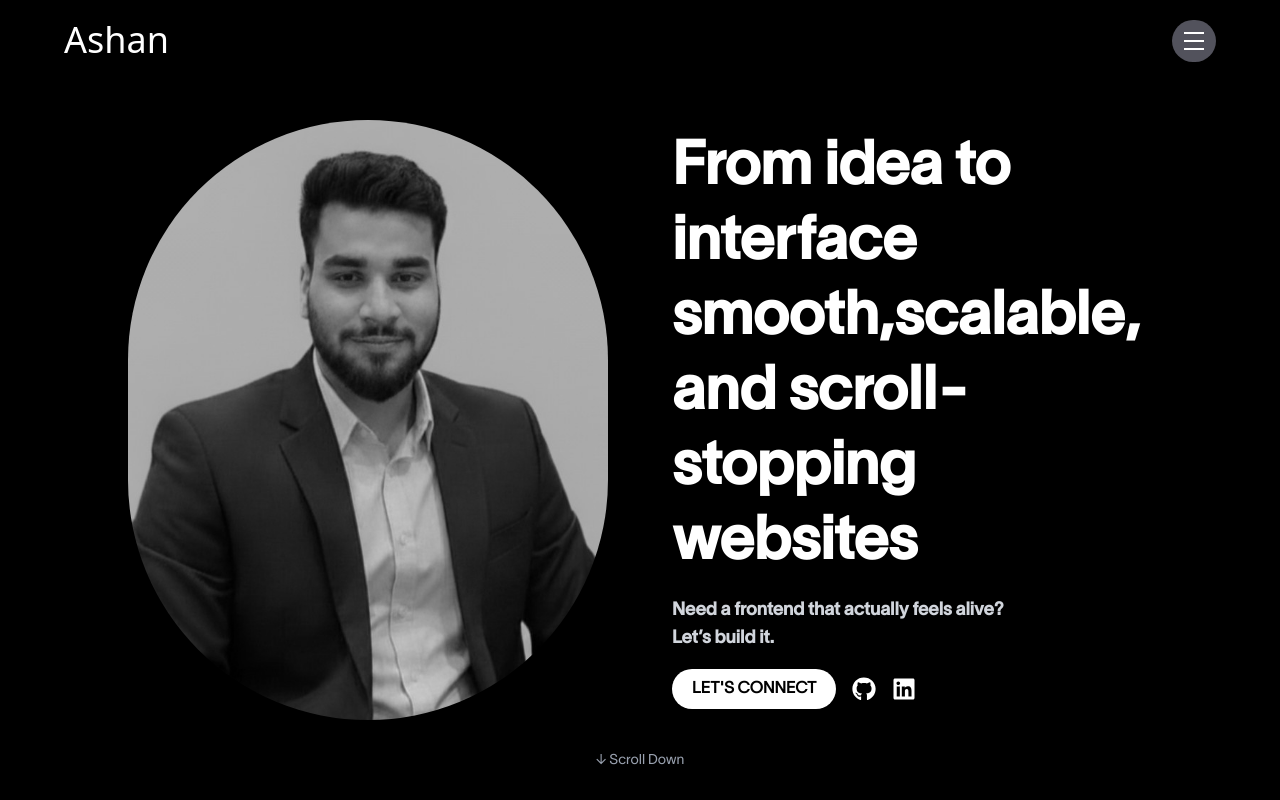
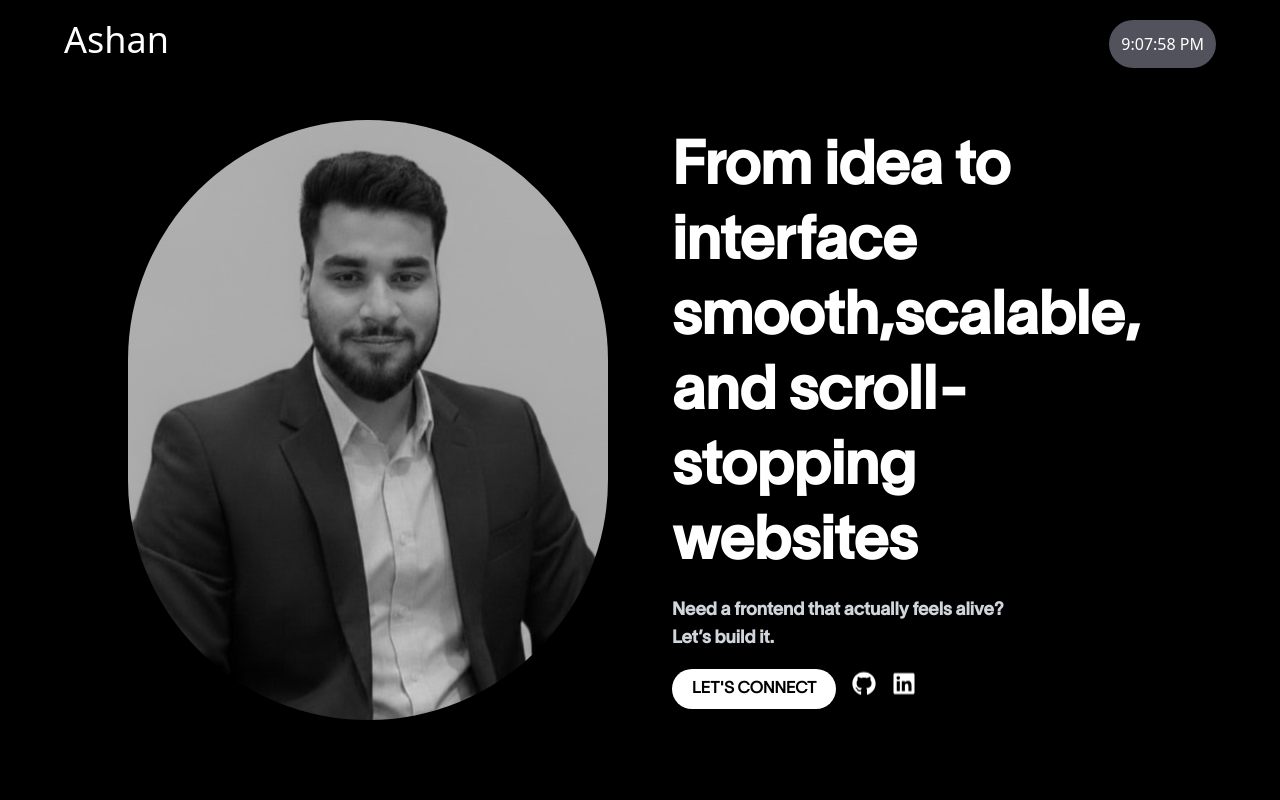
Before and after one commit to ashu1144/portfolio-website2, a React (Vite) app: page / in a window 1280 px wide. Shown: the top 800 px of the page. Built offline with nearby package versions, Linux system fonts and the light colour scheme.

Commit message:
major changes

```diff
--- a/src/components/AboutUs/ContactSection.jsx
+++ b/src/components/AboutUs/ContactSection.jsx
@@ -5,6 +5,13 @@ import { FaGithub, FaLinkedin } from 'react-icons/fa';
 
 const ContactSection = () => {
   const form = useRef();
+
+  function handelCopy(e){
+    alert("copied")
+    window.navigator.clipboard.writeText(e.target.innerText)
+
+
+  }
 
   const sendEmail = (e) => {
     e.preventDefault();
@@ -60,7 +67,7 @@ const ContactSection = () => {
                   </div>
                   <div>
                     <div className="text-zinc-400 text-sm">email</div>
-                    <div className="text-white font-semibold">yourmail@example.com</div>
+                    <div onClick={handelCopy} className="text-white font-semibold">shaikmohammadashan@gmail.com</div>
                   </div>
                 </div>
 
@@ -71,7 +78,7 @@ const ContactSection = () => {
                   </div>
                   <div>
                     <div className="text-zinc-400 text-sm">location</div>
-                    <div className="text-white font-semibold">Hyderabad, India</div>
+                    <div className="text-white font-semibold">Bengaluru,India</div>
                   </div>
                 </div>
               </div>
--- a/src/components/Navigation/Navbar.jsx
+++ b/src/components/Navigation/Navbar.jsx
@@ -1,5 +1,6 @@
 import React from 'react'
 import { useRef } from 'react'
+import Time from '../Time'
 const Navbar = () => {
   const navGreenRef = useRef(null)
   return (
@@ -8,15 +9,13 @@ const Navbar = () => {
       <div className=' max-w-[90vw] m-auto flex justify-between items-start'>
 
           <div className='w-20'>
-            <h className = "text-4xl text-white">Ashan</h>
+            <h1 className = "text-4xl text-white">Ashan</h1>
           </div>
 
-          <div className=' p-3 rounded-full  bg-zinc-600  flex items-center justify-center cursor-pointer'>
+          <div className=' p-3 rounded-full text-white  bg-zinc-600  flex items-center justify-center cursor-pointer'>
             <div className='flex flex-col justify-center items-end gap-1.5'>
 
-            <div className='h-0.5 w-5 max-sm:w-5 bg-white'></div>
-            <div className='h-0.5 w-5 bg-white'></div>
-            <div className='h-0.5 w-5 bg-white'></div>
+              <Time/>
 
           </div>
 
--- /dev/null
+++ b/src/components/Time.jsx
@@ -0,0 +1,21 @@
+import React, { useState, useEffect } from "react";
+
+function Time() {
+  const [time, setTime] = useState(new Date());
+
+  useEffect(() => {
+    const timer = setInterval(() => {
+      setTime(new Date());
+    }, 1000);
+
+    return () => clearInterval(timer);
+  }, []);
+
+  return (
+    <div>
+      <h2>{time.toLocaleTimeString()}</h2>
+    </div>
+  );
+}
+
+export default Time;
--- a/src/components/hero/Hero.jsx
+++ b/src/components/hero/Hero.jsx
@@ -1,6 +1,6 @@
 import React from 'react'
 import myimg from '../../assets/myImg.jpg'
-import { useGSAP } from "@gsap/react";  // <-- import like this
+import { useGSAP } from "@gsap/react";
 import { gsap } from "gsap";
 import { FaGithub, FaLinkedin } from "react-icons/fa";
 
@@ -11,7 +11,7 @@ const Hero = () => {
 
   tl.fromTo(
   ".Proimg",
-  { scale: 0.1, opacity: 0 }, // initial state
+  { scale: 0.1, opacity: 0 },
   { scale: 1, opacity: 1, delay: 1.2, duration: 0.6, ease: "power1.out" });
   tl.from('.desc1', {
     x:100,
@@ -21,7 +21,7 @@ const Hero = () => {
   },);
   tl.fromTo(
   ".btn",
-  { scale: 0.1, opacity: 0 }, // initial state
+  { scale: 0.1, opacity: 0 },
   { scale: 1, opacity: 1, duration: 0.3, ease: "power1.out", stagger:-0.5 });
 
 
@@ -39,7 +39,7 @@ const Hero = () => {
           <img
             src={myimg}
             alt="Profile"
-            className="w-full h-full object-cover grayscale group-hover:grayscale-0 group-hover:scale-105 transition-all duration-500"
+            className="w-full h-full scale-100 object-cover grayscale group-hover:grayscale-0 group-hover:scale-105 transition-all duration-500"
           />
         </div>
 
@@ -54,16 +54,16 @@ const Hero = () => {
 
           {/* Buttons and Icons */}
           <div className="flex flex-wrap items-center justify-center md:justify-start gap-4 mt-4">
-            <button className=" btn bg-white text-black px-5 py-2 rounded-full font-semibold hover:bg-gray-200 active:scale-95 transition-transform duration-200">
+            <a href="mailto:shaikmohammadashan@gmail.com?subject=Website Inquiry" className=" btn bg-white text-black px-5 py-2 rounded-full font-semibold hover:bg-gray-200 active:scale-95 transition-transform duration-200">
               LET'S CONNECT
-            </button>
+            </a>
 
             {/* GitHub Icon */}
             <a
               href="https://github.com/yourusername"
               target="_blank"
               rel="noopener noreferrer"
-              className=" btn text-2xl hover:text-gray-400 transition-colors duration-200"
+              className=" btn text-2xl hover:text-gray-400 transition-colors duration-200 animate-bounce"
             >
               <FaGithub />
             </a>
@@ -73,7 +73,7 @@ const Hero = () => {
               href="https://linkedin.com/in/yourusername"
               target="_blank"
               rel="noopener noreferrer"
-              className="btn text-2xl hover:text-blue-400 transition-colors duration-200"
+              className="btn text-2xl hover:text-blue-400 transition-colors duration-200 animate-bounce"
             >
               <FaLinkedin />
             </a>
@@ -81,10 +81,7 @@ const Hero = () => {
         </div>
       </div>
 
-      {/* Scroll Down */}
-      <div className="absolute bottom-6 text-gray-400 text-sm animate-bounce">
-        ↓ Scroll Down
-      </div>
+
     </section>
   )
 }
```
Also changed, not shown: package.json (+14 -1 lines), 1 other file (tests, documents, lock files or other folders).
